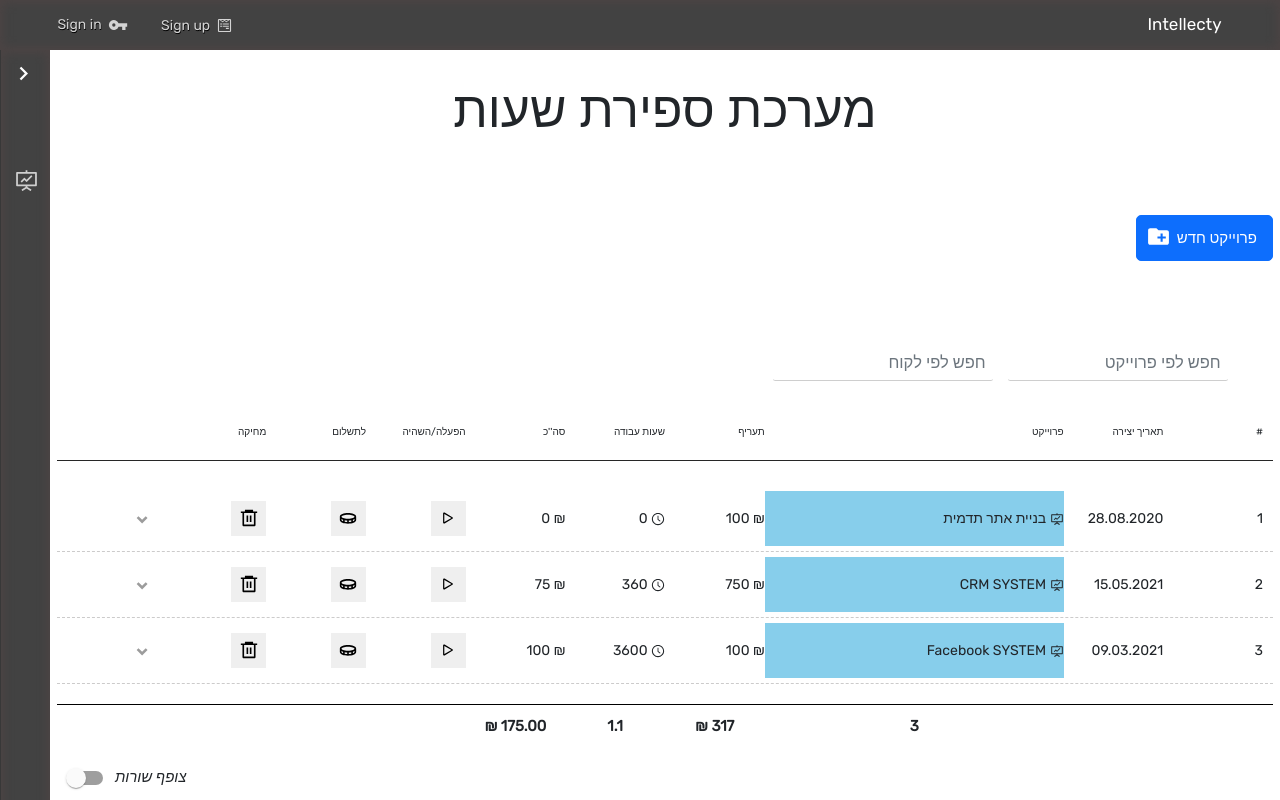
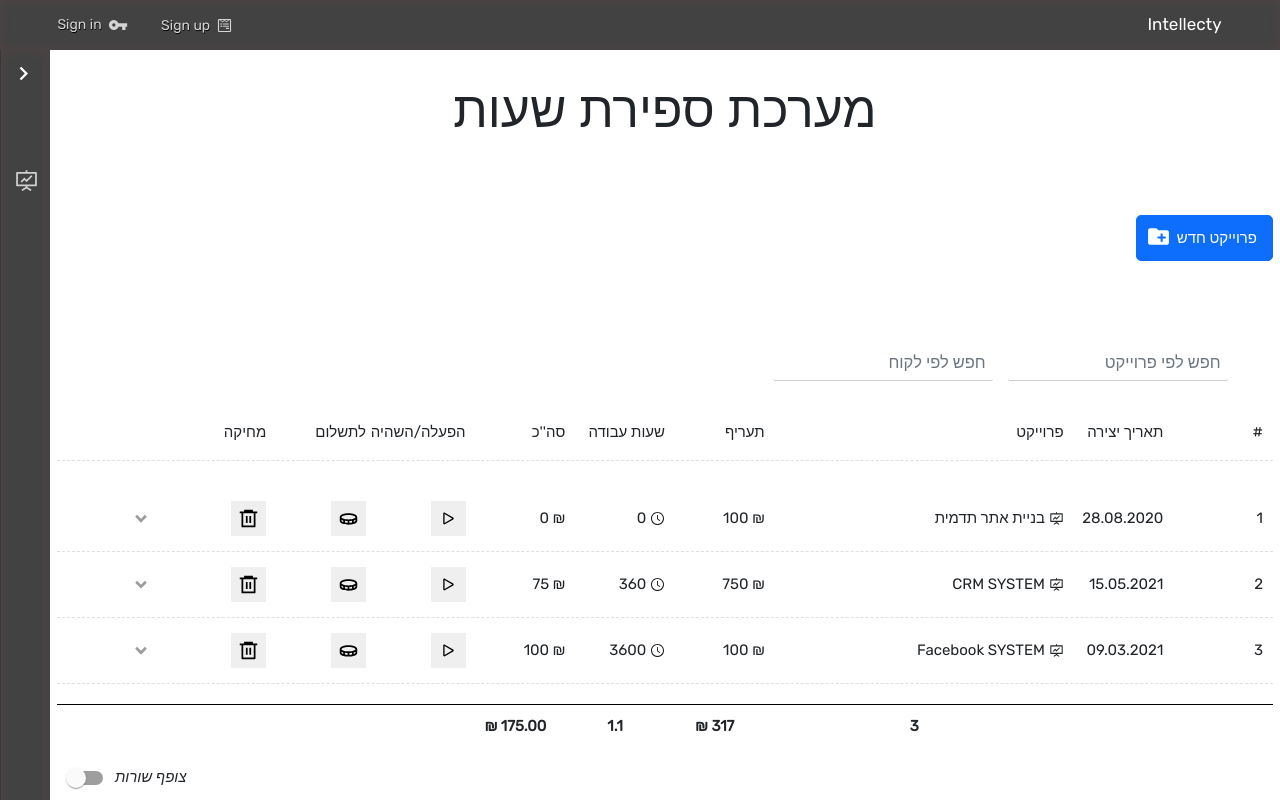
Before and after one commit to evyatarMad007/Hours-System, a React (Create React App) app: page /hours-page in a window 1280 px wide. Built offline with nearby package versions, Linux system fonts and the light colour scheme.

Commit message:
css changed
.

```diff
--- a/css/main.css
+++ b/css/main.css
@@ -1119,7 +1119,7 @@ html {
       -ms-flex-direction: column;
           flex-direction: column;
   padding: 0 10px;
-  border-bottom: .5px dashed #cccbcb;
+  border-bottom: .5px dashed #cccbcb9c;
 }
 
 .view-project .title-project,
@@ -1155,14 +1155,12 @@ html {
   height: 55px;
   -webkit-transition: all 0.2s;
   transition: all 0.2s;
-  background-color: lime;
-  font-size: 14px;
+  font-size: 1.5rem;
 }
 
 .view-project .line-control .title-project {
   width: 30%;
   height: 100%;
-  background-color: skyblue;
 }
 
 .view-project .line-control .title-fix {
@@ -1328,7 +1326,6 @@ html {
 }
 
 .title-box {
-  border-bottom: 0.5px solid #272727;
   margin: 5px 0;
   display: -webkit-box;
   display: -ms-flexbox;
@@ -1344,6 +1341,7 @@ html {
       -ms-flex-pack: justify;
           justify-content: space-between;
   height: 55px;
+  font-size: 1.5rem;
 }
 
 .title-box .title-project {
@@ -1355,7 +1353,6 @@ html {
 }
 
 .title-box:hover {
-  border-bottom: 0.5px solid #272727;
   background-color: rgba(255, 255, 255, 0);
 }
 /*# sourceMappingURL=main.css.map */
--- a/src/components/_variables.scss
+++ b/src/components/_variables.scss
@@ -14,3 +14,9 @@ $background:  radial-gradient(circle, #ffffff, #ffffff, #ffffff, #ffffff, #fffff
 // navbar & mainarea
 $background-site_color: #424242;
 $background-site_shadow_effect: inset 0 0 10px 3px rgb(76, 68, 68);
+
+
+// view table
+$viewTable_font_size: 1.5rem;
+$viewTable-title-project__width: 30%;
+$viewTable-title-fix__width: 10%;
--- a/src/components/main-area/hours-page/view-project/_view-project.scss
+++ b/src/components/main-area/hours-page/view-project/_view-project.scss
@@ -2,7 +2,7 @@
     display: flex;
     flex-direction: column;
     padding: 0 10px;
-    border-bottom: .5px dashed #cccbcb;
+    border-bottom: .5px dashed #cccbcb9c;
 
     .title-project,
     .title-fix {
@@ -23,18 +23,19 @@
         justify-content: space-between;
         height: 55px;
         transition: all 0.2s;
-        background-color: lime;
-        font-size: 14px;
+        // background-color: lime;
+        font-size: $viewTable_font_size;
 
 
         .title-project {
-            width: 30%;
+            width: $viewTable-title-project__width;
             height: 100%;
-            background-color: skyblue;
+
+            // background-color: skyblue;
         }
 
         .title-fix {
-            width: 10%;
+            width: $viewTable-title-fix__width;
             height: 100%;
             background-color: #fff;
 
@@ -200,25 +201,27 @@
 }
 
 .title-box {
-    border-bottom: 0.5px solid #272727;
+    // border-bottom: 0.5px solid #272727;
     margin: 5px 0;
     display: flex;
     flex-direction: row;
     align-items: center;
     justify-content: space-between;
     height: 55px;
+    font-size:  $viewTable_font_size;
+
 
     .title-project {
-        width: 30%;
+        width: $viewTable-title-project__width;
     }
 
     .title-fix {
-        width: 10%;
+        width: $viewTable-title-fix__width;
     }
 
 
     &:hover {
-        border-bottom: 0.5px solid #272727;
+        // border-bottom: 0.5px solid #272727;
         background-color: rgba(255, 255, 255, 0);
     }
 }
--- a/src/components/main-area/signup-page/signup-page.jsx
+++ b/src/components/main-area/signup-page/signup-page.jsx
@@ -2,9 +2,25 @@ import React, { Component } from 'react';
 import { RiLockPasswordLine } from "react-icons/ri";
 import { GoMail } from "react-icons/go";
 import { AiOutlinePhone,AiOutlineUser } from "react-icons/ai";
+import { apiUrl } from '../../../config/config.json';
+import http from '../../../service/httpService';
+
 class Signup extends Component {
-    state = {  }
+    state = {
+        data: {
+            first_name: '',
+            last_name: '',
+            password: '',
+            phone_number: '',
+            email: '',
+        },
+        erorrs: {}
+     }
 
+     doSubmit = async () => {
+         const data = {...this.state.data};
+         await http.post(`${apiUrl}/users/signup`, data);
+     }
 
 
     render() {
@@ -45,7 +61,7 @@ class Signup extends Component {
 
                             </div>
                             <div className="submit-box">
-                                <button type="submit">Sign Up</button>
+                                <button type="submit"  onSubmit={this.doSubmit}>Sign Up</button>
                             </div>
                         </form>
                     </div>
```
Also changed, not shown: src/service/httpService.js (+1 -15 lines), 1 other file (tests, documents, lock files or other folders).
